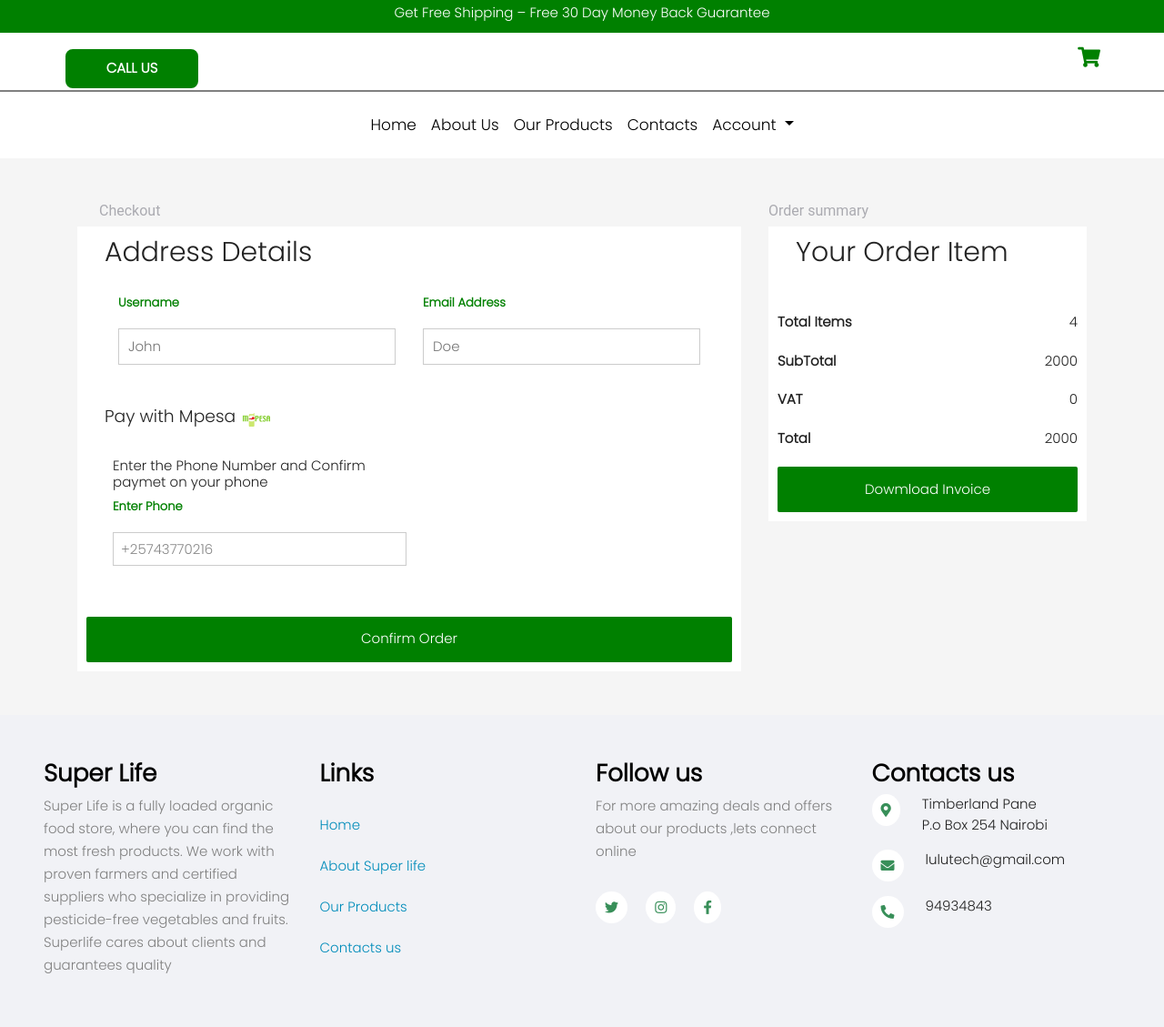
After one commit to ELIJAHKUNGU/luluplants, a PHP site: page /checkout.php in a window 1280 px wide. The commit adds this page. Shown: the whole page at 91% size. Run offline with PHP 8.4, Linux system fonts and the light colour scheme.

Commit message:
checkout page

```diff
--- a/aboutus.php
+++ b/aboutus.php
@@ -52,7 +52,7 @@ include 'header.php'
             </div>
         </div>
     </div>
-    <div class="container py-5">
+    <!-- <div class="container py-5">
         <div class="row">
             <div class="col-lg-5 col-sm-12">
                 <div class="get-in-touch">
@@ -89,7 +89,9 @@ include 'header.php'
                 </div>
             </div>
         </div>
-    </div>
+    </div> -->
+
     <?php
+    include 'emailsend.php';
     include 'footer.php'
     ?>
--- /dev/null
+++ b/checkout.php
@@ -0,0 +1,104 @@
+<?php
+include 'header.php';
+?>
+<section style="background-color: hsl(0, 0%, 96%);" class="pt-5 pb-5">
+<div class="container">
+        <div class="row">
+            <div class="col-sm-8 col-lg-8">
+                <div class="checkout-left">
+                    <div class="checkout-title ml-4">
+                        <h1>Checkout</h1>
+                    </div>
+                    <div class="checkout-body">
+                        <div class="address">
+                            <div class="address-title">
+                                <h2>Address Details</h2>
+                            </div>
+                            <div class="address-body">
+                                <form action="">
+                                    <div class="names">
+                                        <div class="form-group
+                                                col-sm-6 col-lg-6">
+                                            <label for="">Username</label>
+                                            <input type="text" placeholder="John" />
+                                        </div>
+                                        <div class="form-group
+                                                col-sm-6 col-lg-6">
+                                            <label for="">Email Address</label>
+                                            <input type="text" placeholder="Doe" />
+                                        </div>
+                                    </div>
+
+                                </form>
+                            </div>
+                        </div>
+                        <div class="pay-with-mpesa">
+                            <h5 class="mr-2">Pay with Mpesa</h5>
+                            <img src="./assets/mpesa.svg" class="img-fluid" alt="" />
+                        </div>
+                        <div class="pl-4 mt-3">
+                            <form action="">
+                                <div class="form-group col-sm-6 col-lg-6">
+                                    <h6>Enter the Phone Number and Confirm paymet on your phone</h6>
+                                    <label for="">Enter Phone</label>
+                                    <input type="text" class="form-control" placeholder="+25743770216" />
+                                </div>
+                            </form>
+                        </div>
+
+                        <div class="calculated-totals">
+
+                            <div class="total-group">
+                                <button>
+                                    <a href="/index.html">Confirm Order</a>
+                                </button>
+                            </div>
+                        </div>
+                    </div>
+                </div>
+            </div>
+            <div class="col-sm-4 col-lg-4">
+                <div class="checkout-right">
+                    <div class="checkout-title">
+                        <h1>Order summary</h1>
+                    </div>
+                    <div class="checkout-body">
+                        <div class="address-title">
+                            <h2>Your Order Item</h2>
+                        </div>
+                        <div class="show-items">
+                            <div class="calculated-totals">
+                                <div class="total-group">
+                                    <span class="total-title">Total Items</span>
+                                    <span>4</span>
+                                </div>
+                                <div class="total-group">
+                                    <span class="total-title">SubTotal</span>
+                                    <span>2000</span>
+                                </div>
+                                <div class="total-group">
+                                    <span class="total-title">VAT</span>
+                                    <span>0</span>
+                                </div>
+                                <div class="total-group">
+                                    <span class="total-title">Total</span>
+                                    <span>2000</span>
+                                </div>
+                                <div class="total-group">
+                                    <button>
+                                        <a href="/index.html">Dowmload Invoice</a>
+                                    </button>
+                                </div>
+                            </div>
+                        </div>
+                    </div>
+                </div>
+            </div>
+        </div>
+    </div>
+    </section>
+
+ <?php
+ include 'footer.php';
+
+ ?>
--- a/css/style.css
+++ b/css/style.css
@@ -570,3 +570,94 @@ label {
 		margin-left: 2rem;
 	}
 }
+.checkout-body {
+	background-color: white;
+}
+.checkout-title > h1 {
+	font-family: "roboto", sans-serif;
+	color: rgb(171, 171, 177);
+	font-weight: 400;
+	font-size: 16px;
+}
+.address-title,
+.address-body {
+	padding: 10px 30px;
+}
+@media (min-width: 200px) and (max-width: 960px) {
+	.names {
+		display: flex;
+		flex-direction: column;
+	}
+}
+.names {
+	display: flex;
+}
+.form-group {
+	display: flex;
+	flex-direction: column;
+}
+.details-submit {
+	background-color: hsl(120, 100%, 25%) !important;
+	border: none;
+	height: 50px;
+	color: white;
+}
+/*----------shipping----------*/
+.shipment > p,
+.shipment-form {
+	padding: 10px 30px;
+}
+/*---------payment -------*/
+.pay-with-mpesa {
+	display: flex;
+	padding: 10px 30px;
+}
+.pay-with-mpesa input {
+	margin: 5px 0;
+}
+.pay-with-mpesa > label {
+	padding: 0 20px;
+}
+.pay-with-mpesa > img {
+	height: 30px;
+	width: 30px;
+	object-fit: contain;
+}
+/*--------check out right---------*/
+.show-item-description {
+	display: flex;
+	border-bottom: 1px solid grey;
+}
+.show-item-description > img {
+	object-fit: contain;
+	height: 70px;
+	width: 70px;
+}
+.show-product-item-details {
+	display: flex;
+	flex-direction: column;
+}
+.calculated-totals {
+	padding-top: 20px;
+}
+.total-group {
+	padding: 10px;
+	display: flex;
+	justify-content: space-between;
+	align-items: center;
+}
+.total-title {
+	font-weight: 700;
+}
+.total-group > button {
+	background-color: hsl(120, 100%, 25%) !important;
+	border: none;
+	height: 50px;
+	color: white;
+	width: 100%;
+	border-radius: 2px;
+}
+.total-group > button > a {
+	text-decoration: none;
+	color: white;
+}
```
Also changed, not shown: contact-us.php (+3 -39 lines), emailsend.php (added, +38 -0 lines), assets/mpesa.svg (added), checkout.html (deleted), html.html (added).
